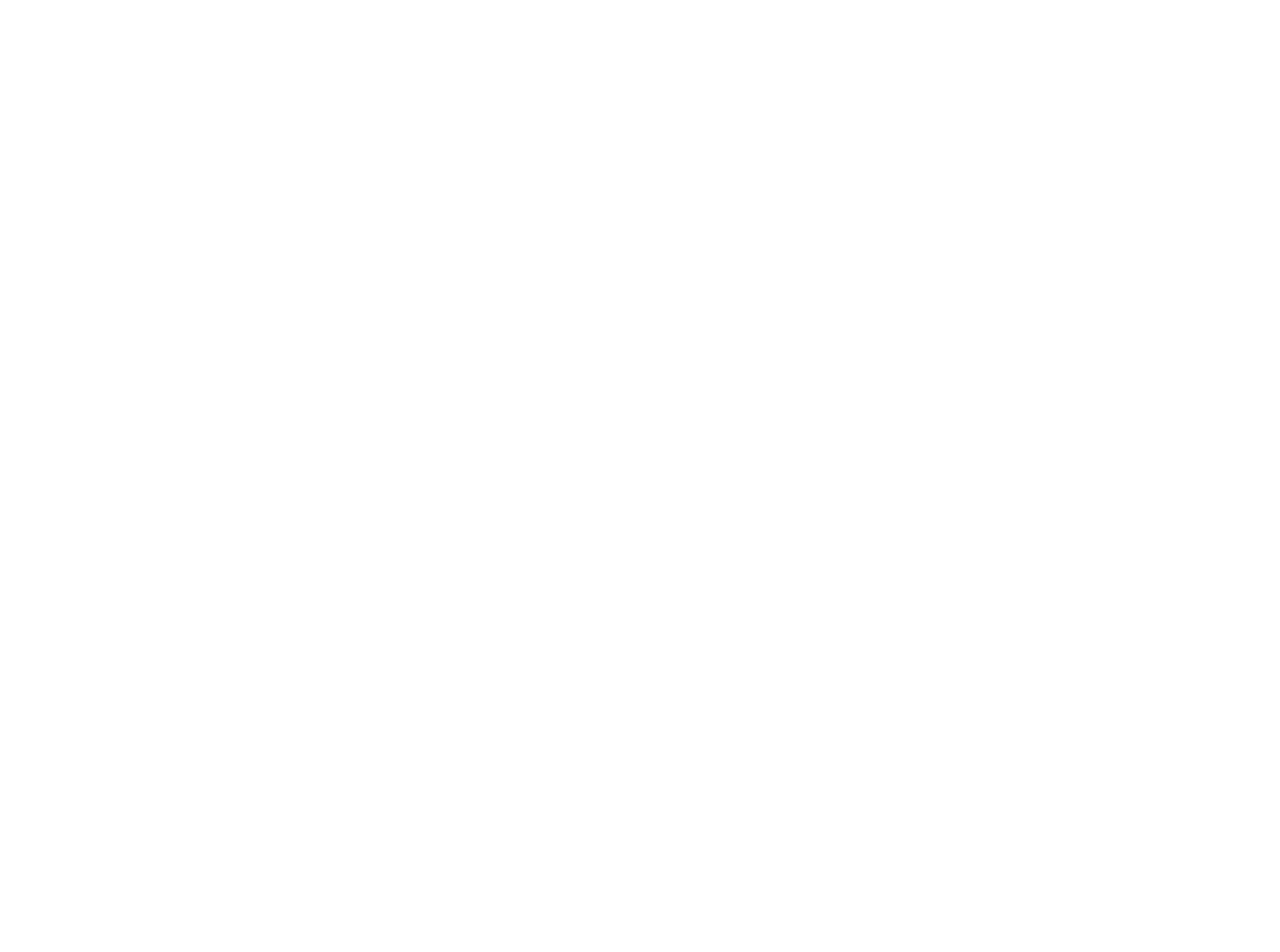
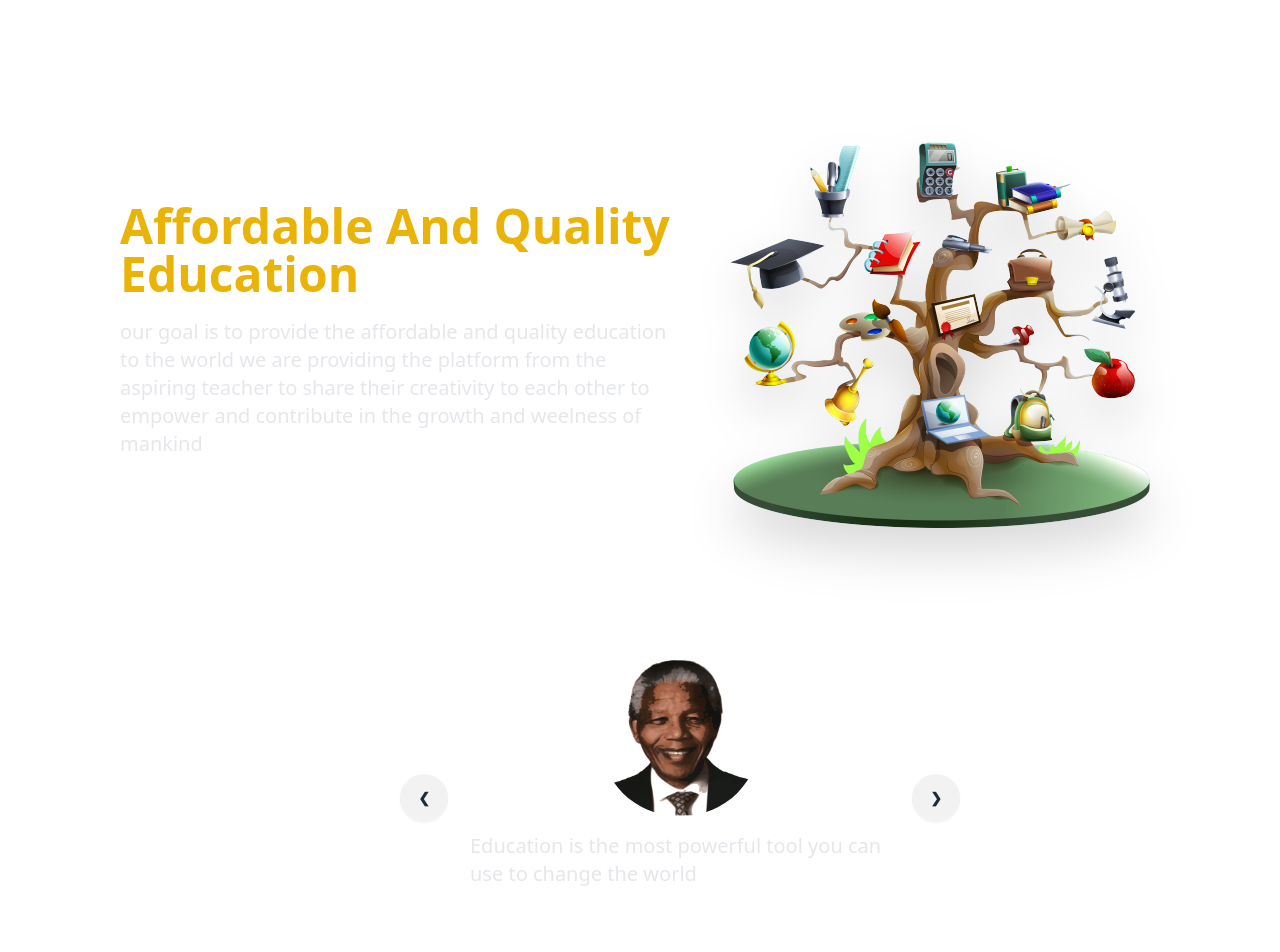
Before and after one commit to mohan03366/Lms-Fronted-hn, a React (Vite) app: page /about in a window 1280 px wide. Before the commit this address had no page. Shown: the top 952 px of the page. Before the commit the page ends 800 px from the top, so only its background shows below. Built offline with nearby package versions, Linux system fonts and the light colour scheme.

Commit message:
Added about us page and fixed login and signup buttons

```diff
--- a/src/App.jsx
+++ b/src/App.jsx
@@ -2,12 +2,14 @@ import { Route, Routes } from "react-router-dom";
 import "./App.css";
 
 import HomePage from "./Pages/HomePage";
+import AboutUs from "./Pages/AboutUs";
 
 function App() {
   return (
     <>
       <Routes>
         <Route path="/" element={<HomePage />}></Route>
+        <Route path="/about" element={<AboutUs />}></Route>
       </Routes>
     </>
   );
--- /dev/null
+++ b/src/Pages/AboutUs.jsx
@@ -0,0 +1,149 @@
+import HomeLayout from "../Layouts/HomeLayout";
+import aboutMainImage from "../assets/images/aboutMainImage.png";
+import abjimage from "../assets/images/apj.png";
+import billgateimage from "../assets/images/billGates.png";
+import einsteinimage from "../assets/images/einstein.png";
+import nelsonmandelaimage from "../assets/images/nelsonMandela.png";
+import stevejobsimage from "../assets/images/steveJobs.png";
+
+function AboutUs() {
+  return (
+    <HomeLayout>
+      <div className="pl-20 pt-20 flex flex-col text-white">
+        <div className="flex items-center gap-5 mx-10">
+          <section className="w-1/2 spce-y-10">
+            <h1 className="text-5xl text-yellow-500 font-semibold">
+              Affordable And Quality Education
+            </h1>
+            <p className="text-xl mt-5 text-gray-200 ">
+              our goal is to provide the affordable and quality education to the
+              world we are providing the platform from the aspiring teacher to
+              share their creativity to each other to empower and contribute in
+              the growth and weelness of mankind
+            </p>
+          </section>
+          <div className="w-1/2 ">
+            <img
+              id="test1"
+              style={{
+                filter: "drop-shadow(0px 10px 10px rgb(0,0,0));",
+              }}
+              alt="aboutMainImage"
+              className="drop-shadow-2xl"
+              src={aboutMainImage}
+            />
+          </div>
+        </div>
+
+        <div className="carousel w-1/2  my-16 m-auto">
+          <div id="slide1" className="carousel-item relative w-full">
+            <div className="flex flex-col items-center justify-center gap-4 px-[15%]">
+              <img
+                src={nelsonmandelaimage}
+                className="w-40 rounded-full boarder-2 boarder-gray-200"
+              />
+              <p className="text-xl text-gray-200">
+                Education is the most powerful tool you can use to change the
+                world
+              </p>
+              <h3 className="text-2xl font-semibold">Nelson mandela</h3>
+              <div className="absolute   flex justify-between transform -translate-y-1/2 left-5 right-5 top-1/2">
+                <a href="#slide5" className="btn btn-circle">
+                  ❮
+                </a>
+                <a href="#slide2" className="btn btn-circle">
+                  ❯
+                </a>
+              </div>
+            </div>
+          </div>
+          <div id="slide2" className="carousel-item relative w-full">
+            <div className="flex flex-col items-center justify-center gap-4 px-[15%]">
+              <img
+                src={abjimage}
+                className="w-40 rounded-full boarder-2 boarder-gray-200"
+              />
+              <p className="text-xl text-gray-200">
+                “Dream is not that which you see while sleeping it is something
+                that does not let you sleep.”
+              </p>
+              <h3 className="text-2xl font-semibold">Dr Abj Abdul kalam</h3>
+              <div className="absolute  flex justify-between transform -translate-y-1/2 left-5 right-5 top-1/2">
+                <a href="#slide1" className="btn btn-circle">
+                  ❮
+                </a>
+                <a href="#slide3" className="btn btn-circle">
+                  ❯
+                </a>
+              </div>
+            </div>
+          </div>
+          <div id="slide3" className="carousel-item relative w-full">
+            <div className="flex flex-col items-center justify-center gap-4 px-[15%]">
+              <img
+                src={einsteinimage}
+                className="w-40 rounded-full boarder-2 boarder-gray-200"
+              />
+              <p className="text-xl text-gray-200">
+                Learn from yesterday, live for today, hope for tomorrow.
+              </p>
+              <h3 className="text-2xl font-semibold">Albert Einstein</h3>
+              <div className="absolute  flex justify-between transform -translate-y-1/2 left-5 right-5 top-1/2">
+                <a href="#slide2" className="btn btn-circle">
+                  ❮
+                </a>
+                <a href="#slide4" className="btn btn-circle">
+                  ❯
+                </a>
+              </div>
+            </div>
+          </div>
+
+          <div id="slide4" className="carousel-item relative w-full">
+            <div className="flex flex-col items-center justify-center gap-4 px-[15%]">
+              <img
+                src={stevejobsimage}
+                className="w-40 rounded-full boarder-2 boarder-gray-200"
+              />
+              <p className="text-xl text-gray-200">
+                “Don't let the noise of others' opinions drown out your own
+                inner voice.”
+              </p>
+              <h3 className="text-2xl font-semibold">SteveJob</h3>
+              <div className="absolute  flex justify-between transform -translate-y-1/2 left-5 right-5 top-1/2">
+                <a href="#slide3" className="btn btn-circle">
+                  ❮
+                </a>
+                <a href="#slide5" className="btn btn-circle">
+                  ❯
+                </a>
+              </div>
+            </div>
+          </div>
+          <div id="slide5" className="carousel-item relative w-full">
+            <div className="flex flex-col items-center justify-center gap-4 px-[15%]">
+              <img
+                src={billgateimage}
+                className="w-40 rounded-full boarder-2 boarder-gray-200"
+              />
+              <p className="text-xl text-gray-200">
+                It’s fine to celebrate success but it is more important to heed
+                the lessons of failure.
+              </p>
+              <h3 className="text-2xl font-semibold">Bill Gates</h3>
+              <div className="absolute  flex justify-between transform -translate-y-1/2 left-5 right-5 top-1/2">
+                <a href="#slide4" className="btn btn-circle">
+                  ❮
+                </a>
+                <a href="#slide1" className="btn btn-circle">
+                  ❯
+                </a>
+              </div>
+            </div>
+          </div>
+        </div>
+      </div>
+    </HomeLayout>
+  );
+}
+export default AboutUs;
```
